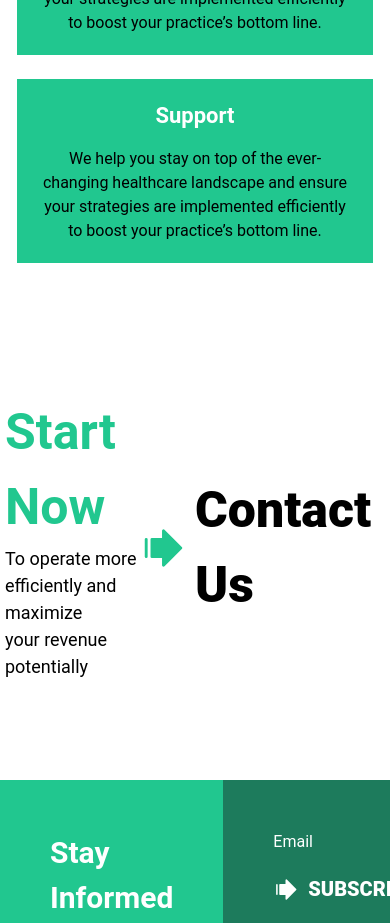
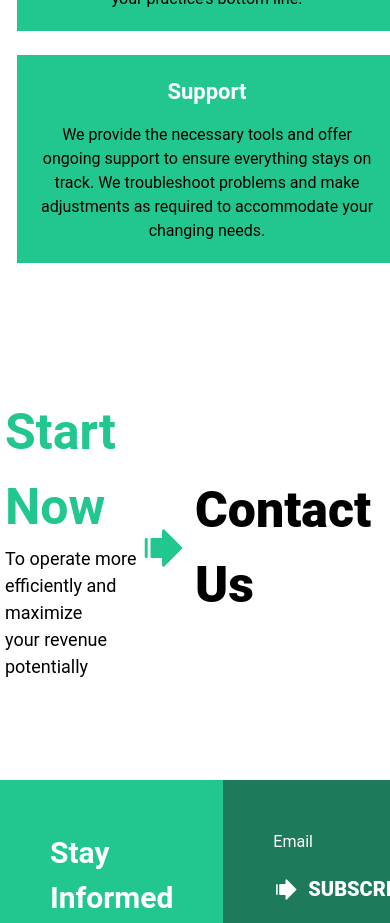
Before and after one commit to MadCoder911/ihab-proj, a React (Create React App) app: page / in a window 390 px wide. Shown: the part 5280-6203 px from the top of the page. Built offline with nearby package versions, Linux system fonts and the light colour scheme.

Commit message:
fixed responsiveness issues

```diff
--- a/src/pages/home.js
+++ b/src/pages/home.js
@@ -32,7 +32,7 @@ const Home = () => {
       </div>
       {/*End Hero Section */}
       {/* Section 2 */}
-      <section className="md:flex  bg-gray-200  items-center mb-[100px] p-[100px] md:p-0">
+      <section className="xl:flex  bg-gray-200  items-center mb-[100px] p-[100px] md:p-0">
         <img
           src={image1}
           className="max-w-[700px] max-h-[700px] hidden md:block"
@@ -165,12 +165,12 @@ const Home = () => {
       </section>
       {/* Section 4 */}
       <section className="bg-grad flex flex-col items-center py-[100px]">
-        <div className="container items-center flex flex-col md:flex-row w-[100%] justify-between">
+        <div className="container items-center flex flex-col xl:flex-row w-[100%] justify-between">
           <h1 className="text-[35px] text-left font-bold leading-none mb-[20px]  text-white">
             We know what it <br /> takes to boost your <br />
             bottom line, and <br /> we have the <br /> numbers to prove it.
           </h1>
-          <div className="flex flex-wrap md:flex-nowrap md:justify-between  relative w-[60%]">
+          <div className="flex flex-wrap xl:flex-nowrap md:justify-between  relative w-[60%]">
             <span className="relative">
               <img src={hex} className="max-w-[200px]" alt=""></img>
               <p className="absolute top-[50%] translate-y-[-50%] left-[50%] translate-x-[-50%] font-bold leading-none">
@@ -199,7 +199,7 @@ const Home = () => {
         </div>
       </section>
       {/* Section 5 */}
-      <section className="flex md:flex-row flex-col    items-center mb-[100px]">
+      <section className="flex xl:flex-row flex-col    items-center mb-[100px]">
         <img
           src={image4}
           className="md:max-w-[700px] md:max-h-[700px] max-w-[100%]"
@@ -236,7 +236,7 @@ const Home = () => {
             Discover the possibilities that lie ahead of you
           </h1>
           <div className="flex md:flex-row flex-col justify-between">
-            <div className="bg-[#21c78f] m-3 text-center p-[20px] ">
+            <div className="bg-[#21c78f] w-[100%] xl:w-[25%] m-3 text-center p-[20px] ">
               <h1 className="text-white font-bold text-[22px] mb-[15px]">
                 Evaluation
               </h1>
@@ -247,7 +247,7 @@ const Home = () => {
                 customized plan tailored to your needs.
               </p>
             </div>
-            <div className="bg-[#21c78f] m-3 text-center p-[20px]">
+            <div className="bg-[#21c78f] w-[100%] xl:w-[25%] m-3 text-center p-[20px]">
               <h1 className="text-white font-bold text-[22px] mb-[15px]">
                 Planning
               </h1>
@@ -257,7 +257,7 @@ const Home = () => {
                 solutions and deliver the best results.
               </p>
             </div>
-            <div className="bg-[#21c78f] m-3 text-center p-[20px]">
+            <div className="bg-[#21c78f] w-[100%] xl:w-[25%] m-3 text-center p-[20px]">
               <h1 className="text-white font-bold text-[22px] mb-[15px]">
                 Execution
               </h1>
@@ -267,14 +267,14 @@ const Home = () => {
                 to boost your practice’s bottom line.
               </p>
             </div>
-            <div className="bg-[#21c78f] m-3 text-center p-[20px]">
+            <div className="bg-[#21c78f] w-[100%] xl:w-[25%] m-3 text-center p-[20px]">
               <h1 className="text-white font-bold text-[22px] mb-[15px]">
                 Support
               </h1>
               <p>
-                We help you stay on top of the ever-changing healthcare
-                landscape and ensure your strategies are implemented efficiently
-                to boost your practice’s bottom line.
+                We provide the necessary tools and offer ongoing support to
+                ensure everything stays on track. We troubleshoot problems and
+                make adjustments as required to accommodate your changing needs.
               </p>
             </div>
           </div>
```
